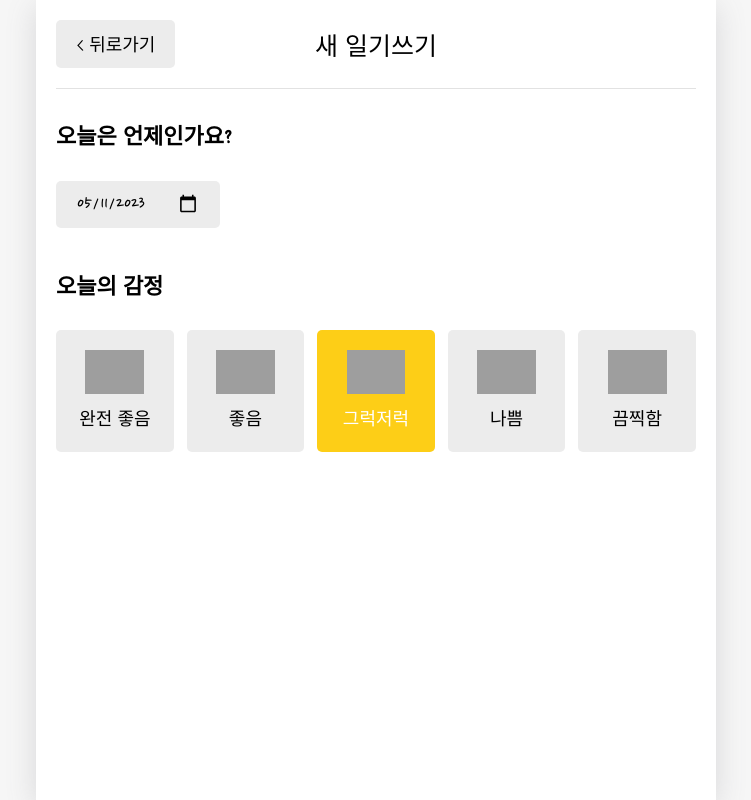
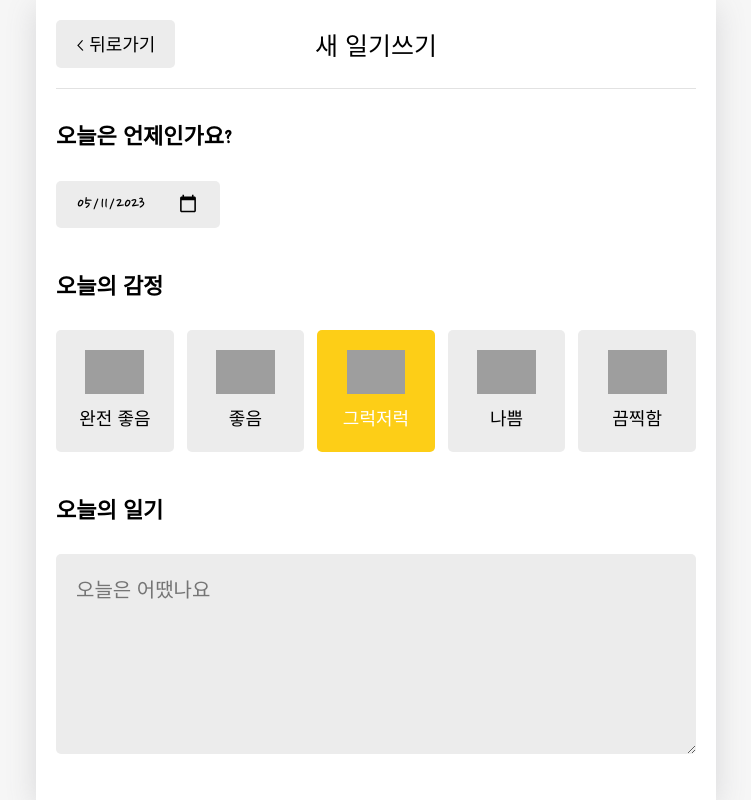
Before and after one commit to llinjae/EmotionDiary, a React (Create React App) app: page /new in a window 1280 px wide. Shown: the whole page, without its empty margins (264-1015 px from the left). Built offline with nearby package versions, Linux system fonts and the light colour scheme; grey boxes are pictures that could not be loaded; a web font is replaced by a local one.

Commit message:
일기 내용 쓸 textarea 생성

```diff
--- a/src/App.css
+++ b/src/App.css
@@ -235,6 +235,22 @@
   gap: 2%;
 }
 
+.DiaryEditor textarea {
+  font-family: 'Nanum Pen Script';
+  font-size: 20px;
+
+  box-sizing: border-box;
+  width: 100%;
+  min-height: 200px;
+  resize: vertical;
+
+  border: none;
+  border-radius: 5px;
+  background-color: #ececec;
+
+  padding: 20px;
+}
+
 /* EmotionItem */
 
 .EmotionItem {
--- a/src/components/DiaryEditor.js
+++ b/src/components/DiaryEditor.js
@@ -1,5 +1,5 @@
 import { useNavigate } from 'react-router-dom';
-import { useState } from 'react';
+import { useRef, useState } from 'react';
 
 import MyHeader from './MyHeader';
 import MyButton from './MyButton';
@@ -38,6 +38,8 @@
 };
 
 const DiaryEditor = () => {
+  const contentRef = useRef();
+  const [content, setContent] = useState('');
   const [emotion, setEmotion] = useState(3);
   const [date, setDate] = useState(getStringDate(new Date()));
 
@@ -80,6 +82,17 @@
             ))}
           </div>
         </section>
+        <section>
+          <h4>오늘의 일기</h4>
+          <div className='input_box text_wrapper'>
+            <textarea
+              placeholder='오늘은 어땠나요'
+              ref={contentRef}
+              value={content}
+              onChange={(e) => setContent(e.target.value)}
+            />
+          </div>
+        </section>
       </div>
     </div>
   );
```
